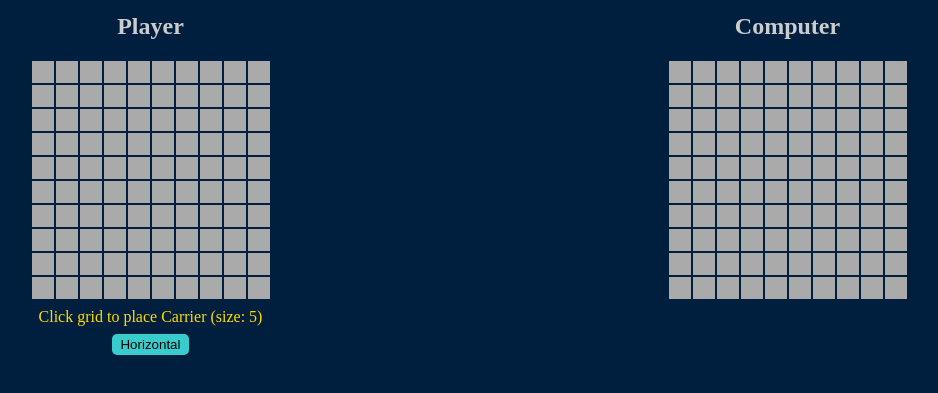
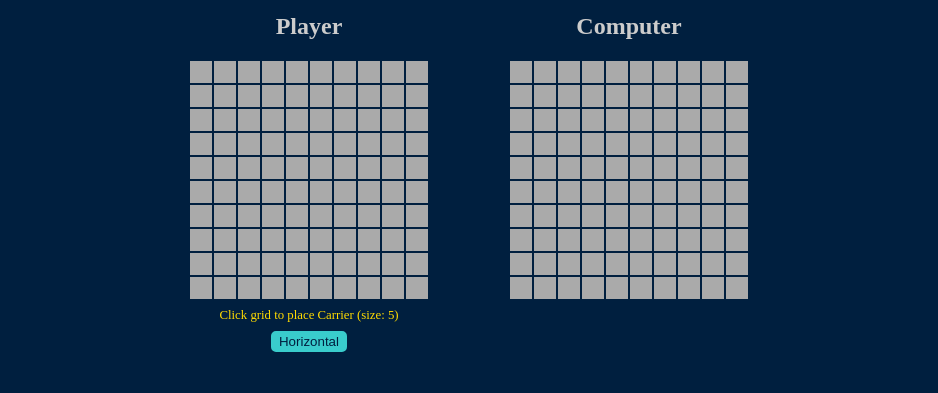
Before and after one commit to jalamb5/battleship, a plain HTML site: page index.html in a window 1280 px wide. Shown: the part 79-472 px from the top of the page, without its empty margins (171-1109 px from the left). Drawn offline with Linux system fonts and the light colour scheme.

Commit message:
center grids for large screens

```diff
--- a/assets/style.css
+++ b/assets/style.css
@@ -24,7 +24,7 @@ body {
 #page-title {
   display: inline;
   align-self: center;
-  font-family: 'Anton';
+  font-family: 'Anton', sans-serif;
   font-size: 3rem;
   color: var(--primary-text-color);
   margin: -.25rem;
@@ -33,7 +33,8 @@ body {
 #game-container {
   display: grid;
   grid-template-columns: repeat(2, 1fr);
-  grid-gap: 10px;
+  grid-gap: 5rem;
+  align-self: center;
 }
 
 #global-msg {
@@ -45,10 +46,12 @@ body {
 #player-msg {
   margin: .5rem;
   color: var(--msg-text-color);
+  font-size: .8rem;
 }
 
 #orientation-btn {
   text-transform: capitalize;
+  color: var(--page-background-color);
   background-color: var(--orientation-color);
   border: 2px solid var(--orientation-color);
   border-radius: 5px;
```
